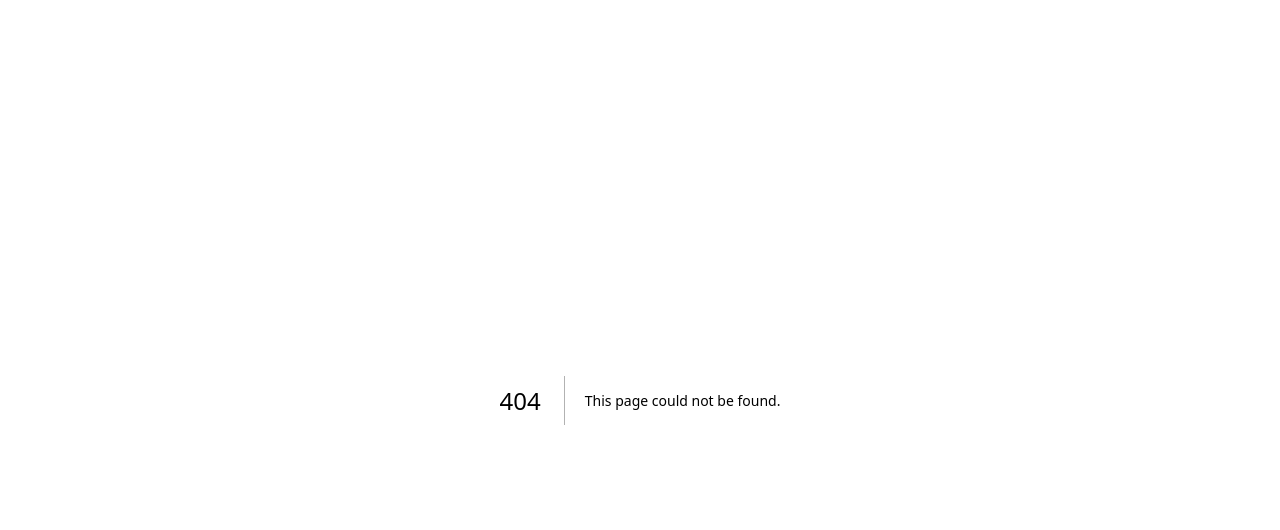
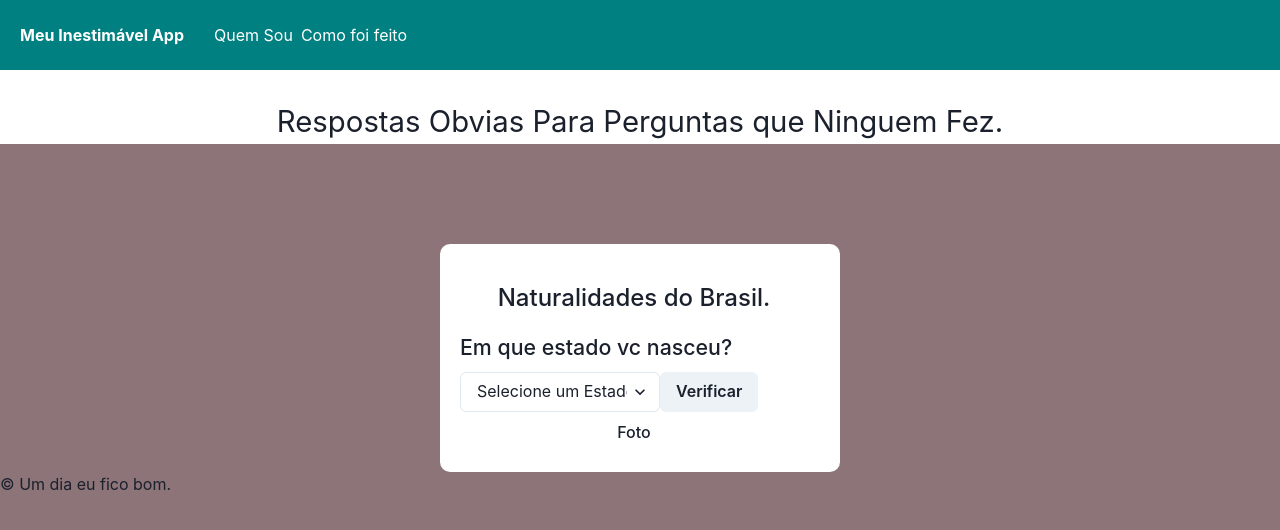
Before and after one commit to jvdwere/app-studying, a Next.js app: page /Answers in a window 1280 px wide. Before the commit this address had no page. Shown: the top 530 px of the page. Built offline with nearby package versions, Linux system fonts and the light colour scheme.

Commit message:
estrutura de paginas  etc

```diff
--- a/package.json
+++ b/package.json
@@ -9,11 +9,15 @@
     "lint": "next lint"
   },
   "dependencies": {
+    "@chakra-ui/react": "^2.4.1",
+    "@emotion/react": "^11.10.5",
+    "@emotion/styled": "^11.10.5",
     "@types/node": "18.11.9",
     "@types/react": "18.0.25",
     "@types/react-dom": "18.0.9",
     "eslint": "8.27.0",
     "eslint-config-next": "13.0.3",
+    "framer-motion": "^7.6.7",
     "next": "13.0.3",
     "react": "18.2.0",
     "react-dom": "18.2.0",
--- /dev/null
+++ b/pages/Answers/index.tsx
@@ -0,0 +1,3 @@
+import Page from "../../src/modules/Answers/answers"
+
+export default Page;
--- /dev/null
+++ b/src/components/Header.tsx
@@ -0,0 +1,75 @@
+import React from 'react';
+import {
+  Box,
+  Flex,
+  Button,
+  Text,
+  Menu,
+  MenuButton,
+  MenuList,
+  MenuItem,
+  useDisclosure,
+  useToast,
+} from '@chakra-ui/react';
+import { useRouter } from 'next/router';
+import Link from 'next/link';
+function WithAction() {
+  const toast = useToast();
+  const route = useRouter();
+
+  return (
+    <>
+      <Box
+        position="fixed"
+        zIndex="999"
+        top="0"
+        left="0"
+        right="0"
+        background="teal"
+        w="100%"
+        color="#fff"
+      >
+        <Flex
+          h="70px"
+          alignItems="center"
+          p="0 20px"
+          m="auto"
+          justifyContent="space-between"
+        >
+          <Flex>
+            <Link href="/">
+              <Text
+                color="#FFFFFF"
+                size="lg"
+                fontWeight="bold"
+                cursor="pointer"
+                mr="30px"
+              >
+                Meu Inestimável App
+              </Text>
+            </Link>
+
+            <Link href="/customers">
+              <Text mr="8px" color="#FFFFFF" cursor="pointer">
+                Quem Sou
+              </Text>
+            </Link>
+
+            <Link href="/calendar">
+              <Text color="#FFFFFF" cursor="pointer">
+                Como foi feito
+              </Text>
+            </Link>
+          </Flex>
+          <Flex>
+            <Menu>
+
+            </Menu>
+          </Flex>
+        </Flex>
+      </Box>
+    </>
+  );
+}
+
+export default WithAction;
--- /dev/null
+++ b/src/components/Layouty.tsx
@@ -0,0 +1,35 @@
+import { Box } from '@chakra-ui/react';
+import Header from './Header';
+import React from 'react';
+
+interface ItemBreadcrumb {
+  isCurrentPage?: boolean;
+  to?: string;
+  title: string;
+}
+
+interface ILayout {
+  children: React.ReactNode | string | null | undefined;
+  breadcrumb?: ItemBreadcrumb[];
+  background?: string;
+  title?: string;
+  description?: string;
+  fullWidth?: boolean;
+  withMarginTop?: boolean;
+}
+
+function Layout({ children }: ILayout) {
+  return (
+    <>
+      <Header />
+
+      <Box w={{ base: '100%', sm: '100%', xl: '1280px' }} margin="auto">
+        <Box w="100%" mt="100px">
+          {children}
+        </Box>
+      </Box>
+    </>
+  );
+}
+
+export default Layout;
--- /dev/null
+++ b/src/modules/Answers/answers.tsx
@@ -0,0 +1,89 @@
+import * as React from "react";
+import Layouty from "../../components/Layouty";
+import {
+  Box,
+  Button,
+  ChakraProvider,
+  Flex,
+  FormControl,
+  FormLabel,
+  Input,
+  Select,
+} from "@chakra-ui/react";
+
+const Respostas = () => {
+  return (
+    <>
+      <Layouty>
+        <ChakraProvider>
+          <Box w="100%" textAlign="center" fontSize="22pt">
+            Respostas Obvias Para Perguntas que Ninguem Fez.
+          </Box>
+          <Box
+            bg="#8C7478"
+            w="100%"
+            h="100vh"
+            p={{ base: "40px 20px 0 20px", md: "100px 0 0 0" }}
+          >
+            <Box
+              borderRadius="10px"
+              bg="#fff"
+              p="20px"
+              w={{ base: "100%", md: "400px" }}
+              m="0px auto"
+            >
+              <FormLabel textAlign="center">
+                <Box p="16px" fontSize="18pt">
+                  Naturalidades do Brasil.
+                </Box>
+                <FormLabel fontSize="16pt">
+                  Em que estado vc nasceu?
+                </FormLabel>
+                <Flex>
+                  <Flex>
+                    <Select placeholder="Selecione um Estado" width="200px">
+                      <option value="AM">Amazonas</option>
+                      <option value="AC">Acre</option>
+                      <option value="AL">Alagoas</option>
+                      <option value="AP">Amapá</option>
+                      <option value="BA">Bahia</option>
+                      <option value="CE">Ceara</option>
+                      <option value="DF">Distrito Federal</option>
+                      <option value="ES">Espirito Santo</option>
+                      <option value="GO">Goiás</option>
+                      <option value="MA">Maranhão</option>
+                      <option value="MT">Mato Grosso</option>
+                      <option value="MG">Minas Gerais</option>
+                      <option value="PA">Pará</option>
+                      <option value="PR">Paraná</option>
+                      <option value="PB">Paraíba</option>
+                      <option value="PE">Pernambuco</option>
+                      <option value="PI">Piauí</option>
+                      <option value="RJ">Rio de Janeiro</option>
+                      <option value="RS">Rio Grande do Sul</option>
+                      <option value="RN">Rio Grande do Norte</option>
+                      <option value="RO">Rondônia</option>
+                      <option value="RR">Roraima</option>
+                      <option value="SC">Santa Catarina</option>
+                      <option value="SP">São Paulo</option>
+                      <option value="SE">Sergipe</option>
+                      <option value="TO">Tocantins</option>
+                    </Select>
+                  </Flex>
+                  <Button>Verificar</Button>
+                </Flex>
+                <FormLabel id="res" />
+                Foto
+              </FormLabel>
+            </Box>
+            <footer>
+              <>&copy; Um dia eu fico bom.</>
+            </footer>
+          </Box>
+        </ChakraProvider>
+      </Layouty>
+    </>
+  );
+};
+
+export default Respostas;
```
Also changed, not shown: pages/index.tsx (+2 -70 lines), src/components/AvatarLetter.tsx (added, +52 -0 lines), src/modules/Home.tsx (added, +9 -0 lines), src/modules/About/about.tsx (added), src/modules/WasMade/wasMade.tsx (added), 1 other file (tests, documents, lock files or other folders).
